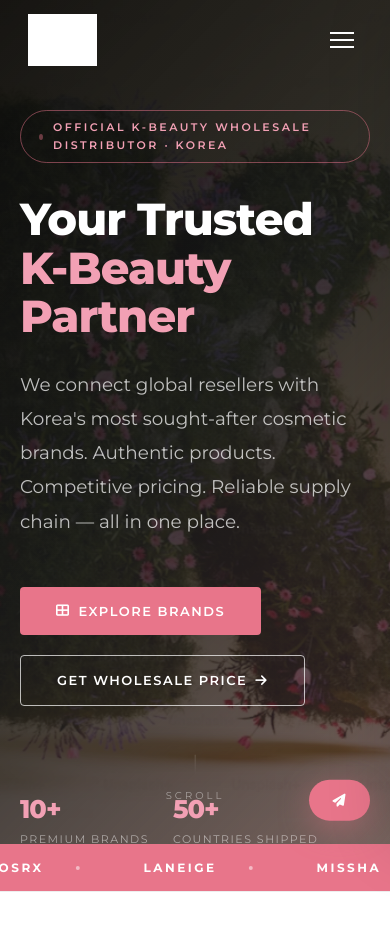
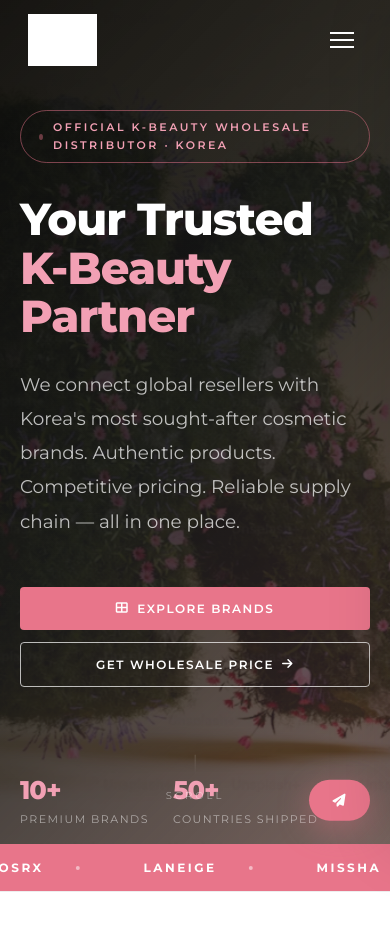
Before and after one commit to donald411/beauty-in-house, a plain HTML site: page index.html in a window 390 px wide. Shown: the top 937 px of the page. Drawn offline with Linux system fonts and the light colour scheme; grey boxes are pictures that could not be loaded.

Commit message:
Fix: hero actions button layout on mobile (640px)

```diff
--- a/css/style.css
+++ b/css/style.css
@@ -1292,6 +1292,8 @@ ul { list-style: none; }
     margin: 0 auto;
   }
   .hero-stats { flex-wrap: wrap; gap: 24px; }
+  .hero-actions { flex-direction: column; gap: 12px; }
+  .hero-actions .btn { width: 100%; justify-content: center; padding: 12px 24px; font-size: 12px; }
   .about-features { grid-template-columns: 1fr; }
   .inquiry-form { padding: 28px; }
   .float-cta { bottom: 20px; right: 20px; }
```
